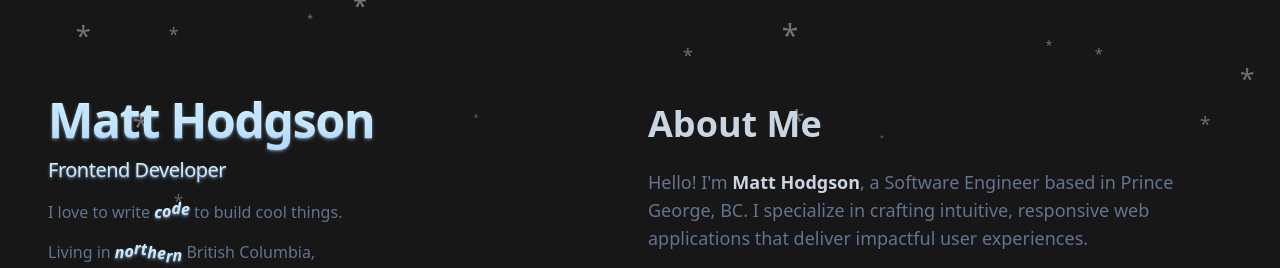
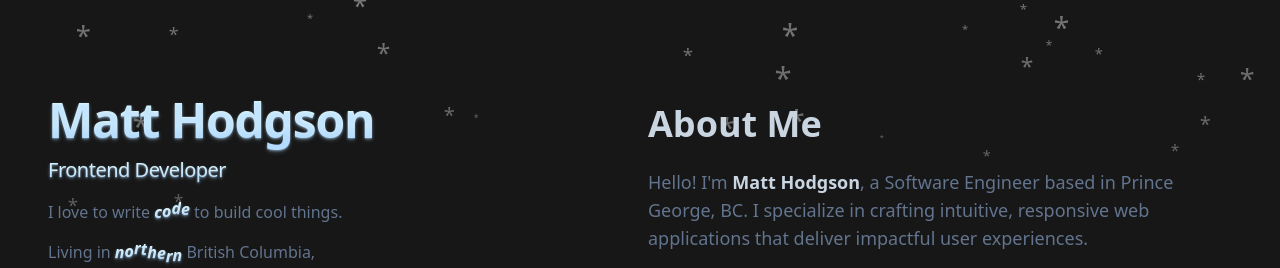
Before and after one commit to Hrodgeir/portfolio, a Next.js app: page / in a window 1280 px wide. Shown: the top 268 px of the page. Built offline with nearby package versions, Linux system fonts and the light colour scheme.

Commit message:
Create separate snow component

```diff
--- a/app/layout.tsx
+++ b/app/layout.tsx
@@ -3,6 +3,7 @@ import type { Metadata } from "next";
 import { Inter } from "next/font/google";
 import { FaGithub, FaLinkedin } from "react-icons/fa";
 import { Analytics } from "@vercel/analytics/react";
+import Snow from "@/components/Snow";
 import Aurora from "@/components/Aurora";
 import Nav from "@/components/Nav";
 
@@ -146,22 +147,7 @@ export default function RootLayout({
             </div>
           </div>
         </div>
-        <div className="pointer-events-none fixed inset-0 -z-50 h-screen w-screen overflow-hidden">
-          {[...Array(80)].map((_, i) => (
-            <span
-              key={i}
-              className="snowflake pointer-events-none absolute select-none"
-              style={{
-                left: `${Math.random() * 100}vw`,
-                fontSize: `${Math.random() * 1.5 + 0.4}rem`,
-                animationDuration: `${Math.random() * 8 + 12}s`,
-                animationDelay: `${Math.random() * 16}s`,
-              }}
-            >
-              *
-            </span>
-          ))}
-        </div>
+        <Snow />
       </body>
     </html>
   );
--- /dev/null
+++ b/components/Snow.tsx
@@ -0,0 +1,42 @@
+"use client";
+import React, { useEffect, useState } from "react";
+
+type Snowflake = {
+  left: string;
+  fontSize: string;
+  animationDuration: string;
+  animationDelay: string;
+};
+
+export default function Snow() {
+  const [snowflakes, setSnowflakes] = useState<Snowflake[]>([]);
+
+  useEffect(() => {
+    const flakes = Array.from({ length: 160 }).map(() => ({
+      left: `${Math.random() * 100}vw`,
+      fontSize: `${Math.random() * 1.5 + 0.4}rem`,
+      animationDuration: `${Math.random() * 8 + 12}s`,
+      animationDelay: `${Math.random() * 16}s`,
+    }));
+    setSnowflakes(flakes);
+  }, []);
+
+  return (
+    <div className="pointer-events-none fixed inset-0 -z-50 h-screen w-screen overflow-hidden">
+      {snowflakes.map((flake, i) => (
+        <span
+          key={i}
+          className={`snowflake pointer-events-none absolute select-none`}
+          style={{
+            left: flake.left,
+            fontSize: flake.fontSize,
+            animationDuration: flake.animationDuration,
+            animationDelay: flake.animationDelay,
+          }}
+        >
+          *
+        </span>
+      ))}
+    </div>
+  );
+}
```
